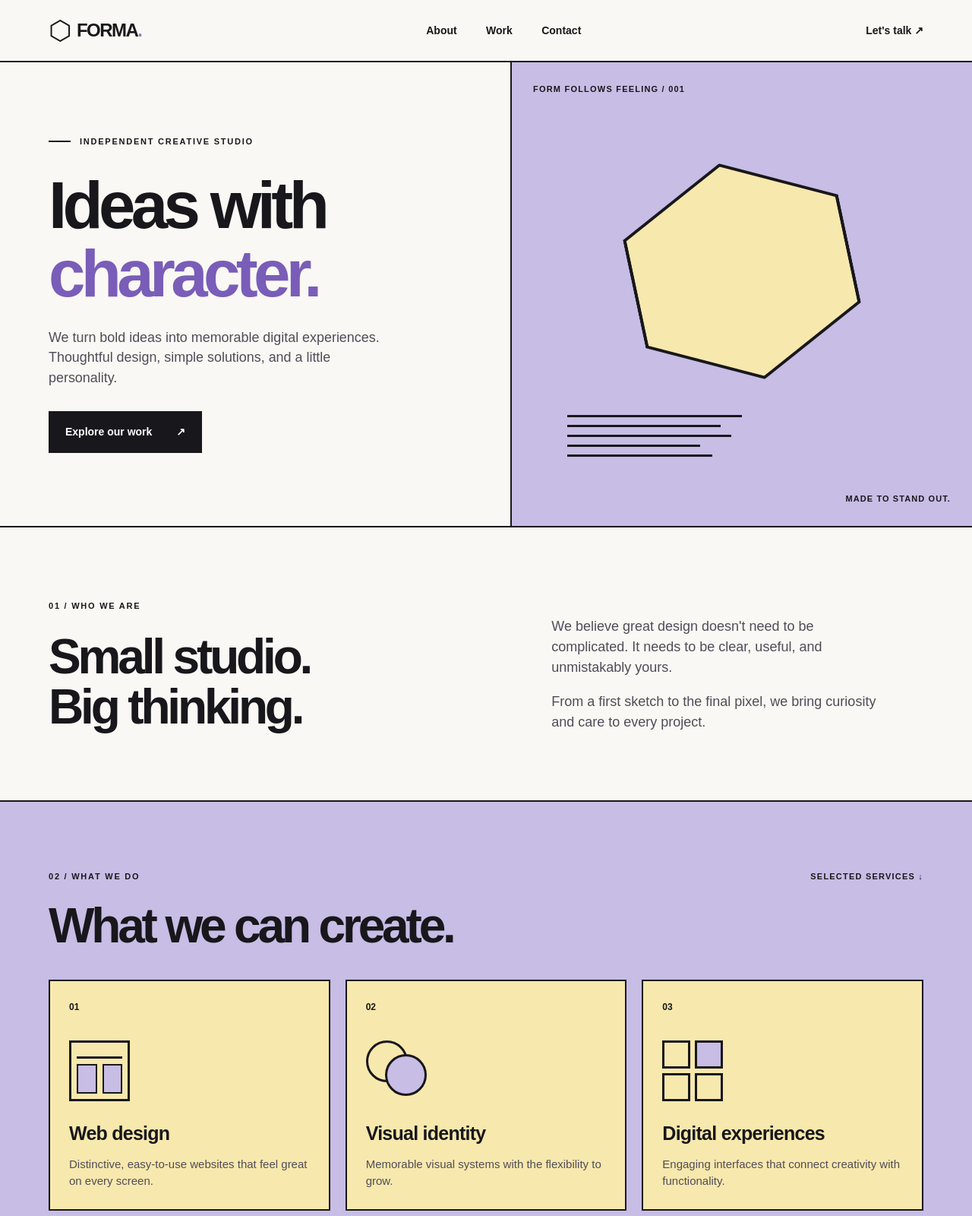
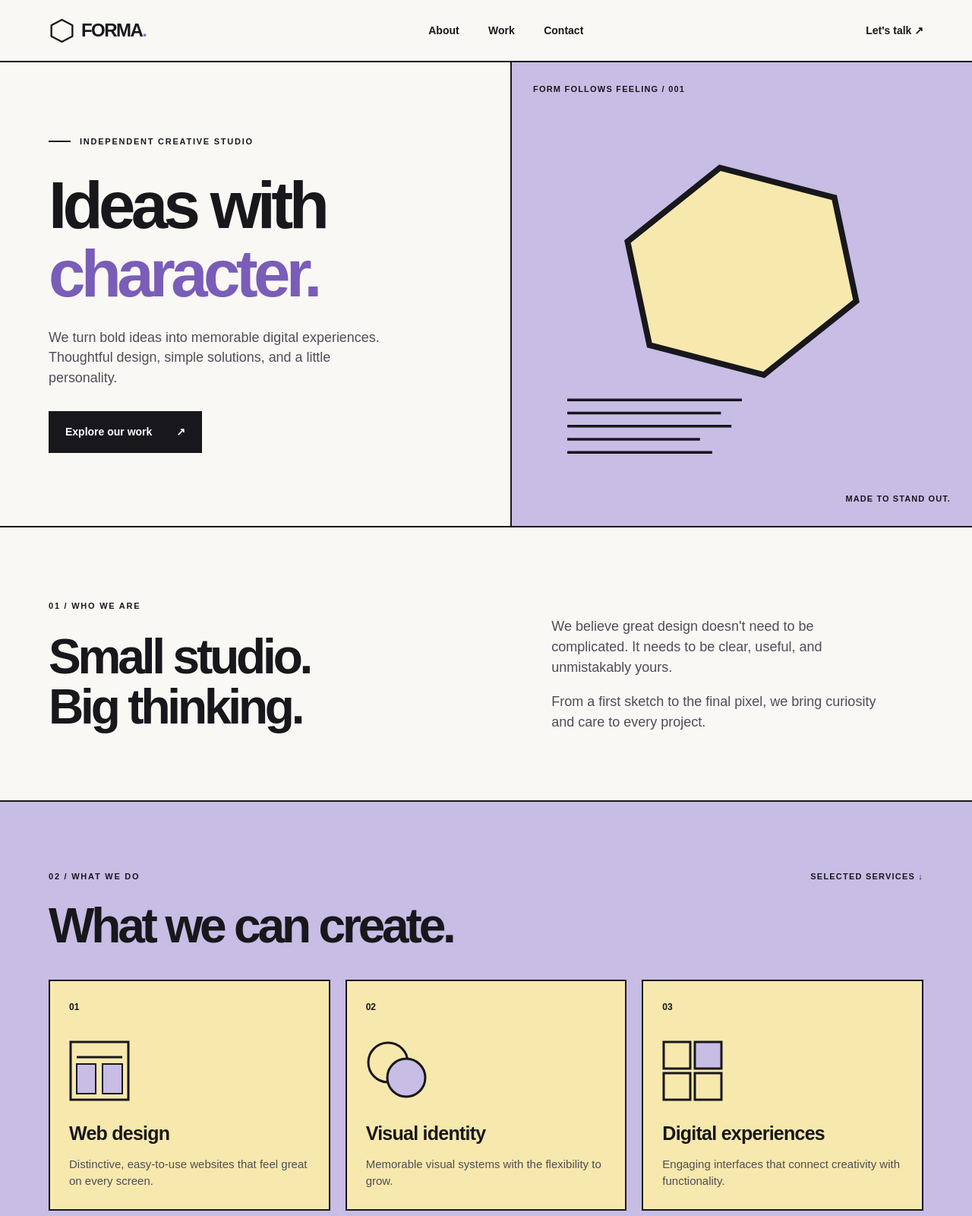
Before and after one commit to DizzyWaters/TSI_WProg_Lab1, a website: page express/index.html in a window 1280 px wide. Shown: the top 1600 px of the page at 76% size. Drawn offline with Linux system fonts and the light colour scheme.

Commit message:
fixed html,css, added assets, changed some inbuilded html to assets

```diff
--- a/express/css/style.css
+++ b/express/css/style.css
@@ -85,10 +85,10 @@ a:focus-visible {
 }
 
 .brand-symbol {
-    font-size: 35px;
-    line-height: 0;
+    display: block;
+    width: 35px;
+    height: 35px;
     margin-right: 8px;
-    font-weight: 400;
 }
 
 .brand-dot {
@@ -217,52 +217,20 @@ h1 em, .contact h2 em {
     letter-spacing: .11em;
 }
 
-.hexagon-border {
+/* Graphic files live in /assets, not as HTML shapes. */
+.hero-shape {
+    display: block;
     width: min(55%, 290px);
-    aspect-ratio: 1;
-    display: grid;
-    place-items: center;
-    background: var(--ink);
-    clip-path: polygon(50% 0, 100% 25%, 100% 75%, 50% 100%, 0 75%, 0 25%);
+    height: auto;
     transform: translateY(-30px) rotate(-12deg);
-}
-
-.hexagon-fill {
-    width: 97%;
-    height: 97%;
-    background: var(--cream);
-    clip-path: inherit;
 }
 
 .art-lines {
     position: absolute;
     width: 38%;
+    height: auto;
     left: 12%;
     bottom: 15%;
-    display: grid;
-    gap: 10px;
-}
-
-.art-lines span {
-    height: 3px;
-    width: 100%;
-    background: var(--ink);
-}
-
-.art-lines span:nth-child(2) {
-    width: 88%;
-}
-
-.art-lines span:nth-child(3) {
-    width: 94%;
-}
-
-.art-lines span:nth-child(4) {
-    width: 76%;
-}
-
-.art-lines span:nth-child(5) {
-    width: 83%;
 }
 
 .art-caption {
@@ -349,60 +317,10 @@ h2 {
 }
 
 .service-icon {
+    display: block;
     width: 80px;
     height: 80px;
     margin: 35px 0 24px;
-}
-
-.icon-window {
-    border: 3px solid var(--ink);
-    display: grid;
-    grid-template-columns: repeat(2, 1fr);
-    grid-template-rows: 14px 1fr;
-    gap: 7px;
-    padding: 7px;
-}
-
-.icon-window span:first-child {
-    grid-column: 1 / -1;
-    border-bottom: 3px solid var(--ink);
-}
-
-.icon-window span:not(:first-child) {
-    background: var(--purple);
-    border: 2px solid var(--ink);
-}
-
-.icon-circles {
-    position: relative;
-}
-
-.icon-circles span {
-    position: absolute;
-    width: 55px;
-    height: 55px;
-    border: 3px solid var(--ink);
-    border-radius: 50%;
-}
-
-.icon-circles span:last-child {
-    left: 25px;
-    top: 18px;
-    background: var(--purple);
-}
-
-.icon-grid {
-    display: grid;
-    grid-template-columns: repeat(2, 1fr);
-    gap: 6px;
-}
-
-.icon-grid span {
-    border: 3px solid var(--ink);
-}
-
-.icon-grid span:nth-child(2) {
-    background: var(--purple);
 }
 
 .service-card h3 {
--- a/express/index.html
+++ b/express/index.html
@@ -4,81 +4,201 @@
     <meta charset="UTF-8">
     <meta name="viewport" content="width=device-width, initial-scale=1.0">
     <meta name="description" content="A creative studio landing page built with responsive CSS Grid.">
+
     <title>Forma — Creative Studio</title>
+
+    <!-- CSS controls the appearance of the page. -->
     <link rel="stylesheet" href="css/style.css">
+
+    <!-- defer runs JavaScript after the HTML has been parsed. -->
     <script src="js/main.js" defer></script>
 </head>
+
 <body>
+    <!-- The main wrapper for our website. -->
     <div class="site-shell" id="top">
+
+        <!-- HEADER: logo, navigation, and contact link -->
         <header class="site-header">
-      <a href="#top" class="brand" aria-label="Forma home"><span class="brand-symbol">⬡</span> FORMA<span class="brand-dot">.</span></a>
+            <a class="brand" href="#top" aria-label="Forma home">
+                <img
+                    class="brand-symbol"
+                    src="assets/logo.svg"
+                    alt=""
+                    width="35"
+                    height="35"
+                >
+                FORMA<span class="brand-dot">.</span>
+            </a>
+
             <nav class="site-nav" aria-label="Main navigation">
                 <a href="#about">About</a>
                 <a href="#work">Work</a>
                 <a href="#contact">Contact</a>
             </nav>
-      <a href="#contact" class="header-link">Let's talk <span aria-hidden="true">↗</span></a>
+
+            <a class="header-link" href="#contact">
+                Let's talk <span aria-hidden="true">↗</span>
+            </a>
         </header>
 
+        <!-- MAIN: all primary page content -->
         <main>
+
+            <!-- HERO: main title, introduction, and illustration -->
             <section class="hero" aria-labelledby="hero-title">
                 <div class="hero-copy">
-          <div class="eyebrow"><span class="eyebrow-line"></span> INDEPENDENT CREATIVE STUDIO</div>
-          <h1 id="hero-title">Ideas with<br><em>character.</em></h1>
-          <p class="hero-description">We turn bold ideas into memorable digital experiences. Thoughtful design, simple solutions, and a little personality.</p>
-          <a class="primary-button" href="#work">Explore our work <span aria-hidden="true">↗</span></a>
+                    <div class="eyebrow">
+                        <span class="eyebrow-line"></span>
+                        INDEPENDENT CREATIVE STUDIO
                     </div>
+
+                    <h1 id="hero-title">
+                        Ideas with<br>
+                        <em>character.</em>
+                    </h1>
+
+                    <p class="hero-description">
+                        We turn bold ideas into memorable digital experiences.
+                        Thoughtful design, simple solutions, and a little personality.
+                    </p>
+
+                    <a class="primary-button" href="#work">
+                        Explore our work <span aria-hidden="true">↗</span>
+                    </a>
+                </div>
+
                 <div class="hero-art" aria-label="Abstract geometric illustration" role="img">
                     <div class="art-label">FORM FOLLOWS FEELING / 001</div>
-          <div class="hexagon-border"><div class="hexagon-fill"></div></div>
-          <div class="art-lines" aria-hidden="true"><span></span><span></span><span></span><span></span><span></span></div>
+
+                    <img
+                        class="hero-shape"
+                        src="assets/hero-hexagon.svg"
+                        alt=""
+                    >
+
+                    <img
+                        class="art-lines"
+                        src="assets/hero-lines.svg"
+                        alt=""
+                    >
+
                     <span class="art-caption">MADE TO STAND OUT.</span>
                 </div>
             </section>
 
+            <!-- ABOUT: brief description of the studio -->
             <section class="about section-spacing" id="about" aria-labelledby="about-title">
                 <div class="section-heading">
                     <span class="section-index">01 / WHO WE ARE</span>
-          <h2 id="about-title">Small studio.<br>Big thinking.</h2>
+
+                    <h2 id="about-title">
+                        Small studio.<br>
+                        Big thinking.
+                    </h2>
                 </div>
+
                 <div class="about-copy">
-          <p>We believe great design doesn't need to be complicated. It needs to be clear, useful, and unmistakably yours.</p>
-          <p>From a first sketch to the final pixel, we bring curiosity and care to every project.</p>
+                    <p>
+                        We believe great design doesn't need to be complicated.
+                        It needs to be clear, useful, and unmistakably yours.
+                    </p>
+
+                    <p>
+                        From a first sketch to the final pixel, we bring curiosity
+                        and care to every project.
+                    </p>
                 </div>
             </section>
 
+            <!-- WORK: three service cards in a CSS Grid -->
             <section class="work section-spacing" id="work" aria-labelledby="work-title">
-        <div class="section-topline"><span class="section-index">02 / WHAT WE DO</span><span>SELECTED SERVICES ↓</span></div>
+                <div class="section-topline">
+                    <span class="section-index">02 / WHAT WE DO</span>
+                    <span>SELECTED SERVICES ↓</span>
+                </div>
+
                 <h2 id="work-title">What we can create.</h2>
+
                 <div class="services-grid">
+                    <!-- Service 1 -->
                     <article class="service-card">
                         <span class="service-number">01</span>
-            <div class="service-icon icon-window" aria-hidden="true"><span></span><span></span><span></span></div>
+
+                        <img
+                            class="service-icon"
+                            src="assets/icon-web.svg"
+                            alt=""
+                            width="80"
+                            height="80"
+                        >
+
                         <h3>Web design</h3>
                         <p>Distinctive, easy-to-use websites that feel great on every screen.</p>
                     </article>
+
+                    <!-- Service 2 -->
                     <article class="service-card">
                         <span class="service-number">02</span>
-            <div class="service-icon icon-circles" aria-hidden="true"><span></span><span></span></div>
+
+                        <img
+                            class="service-icon"
+                            src="assets/icon-identity.svg"
+                            alt=""
+                            width="80"
+                            height="80"
+                        >
+
                         <h3>Visual identity</h3>
                         <p>Memorable visual systems with the flexibility to grow.</p>
                     </article>
+
+                    <!-- Service 3 -->
                     <article class="service-card">
                         <span class="service-number">03</span>
-            <div class="service-icon icon-grid" aria-hidden="true"><span></span><span></span><span></span><span></span></div>
+
+                        <img
+                            class="service-icon"
+                            src="assets/icon-digital.svg"
+                            alt=""
+                            width="80"
+                            height="80"
+                        >
+
                         <h3>Digital experiences</h3>
                         <p>Engaging interfaces that connect creativity with functionality.</p>
                     </article>
                 </div>
             </section>
 
+            <!-- CONTACT: call to action -->
             <section class="contact section-spacing" id="contact" aria-labelledby="contact-title">
-        <div><span class="section-index">03 / GET IN TOUCH</span><h2 id="contact-title">Have an idea?<br><em>Let's make it real.</em></h2></div>
-        <a class="primary-button contact-button" href="mailto:hello@example.com?subject=Project%20inquiry">Say hello <span aria-hidden="true">↗</span></a>
+                <div>
+                    <span class="section-index">03 / GET IN TOUCH</span>
+
+                    <h2 id="contact-title">
+                        Have an idea?<br>
+                        <em>Let's make it real.</em>
+                    </h2>
+                </div>
+
+                <a
+                    class="primary-button contact-button"
+                    href="mailto:hello@example.com?subject=Project%20inquiry"
+                >
+                    Say hello <span aria-hidden="true">↗</span>
+                </a>
             </section>
+
         </main>
 
-    <footer class="site-footer"><span>© 2026 FORMA STUDIO</span><span>BUILT WITH HTML + CSS GRID</span><a href="#top">BACK TO TOP ↑</a></footer>
+        <!-- FOOTER: copyright and back-to-top link -->
+        <footer class="site-footer">
+            <span>© 2026 FORMA STUDIO</span>
+            <span>BUILT WITH HTML + CSS GRID</span>
+            <a href="#top">BACK TO TOP ↑</a>
+        </footer>
+
     </div>
 </body>
 </html>
--- /dev/null
+++ b/express/js/main.js
@@ -0,0 +1,2 @@
+// JavaScript effects will be added here in the next stage of the lab.
+// The site works without JavaScript.
```
Also changed, not shown: express/assets/hero-hexagon.svg (added), express/assets/hero-lines.svg (added), express/assets/icon-digital.svg (added), express/assets/icon-identity.svg (added), express/assets/icon-web.svg (added), express/assets/logo.svg (added). Lines whose indentation alone changed are shown as unchanged.
